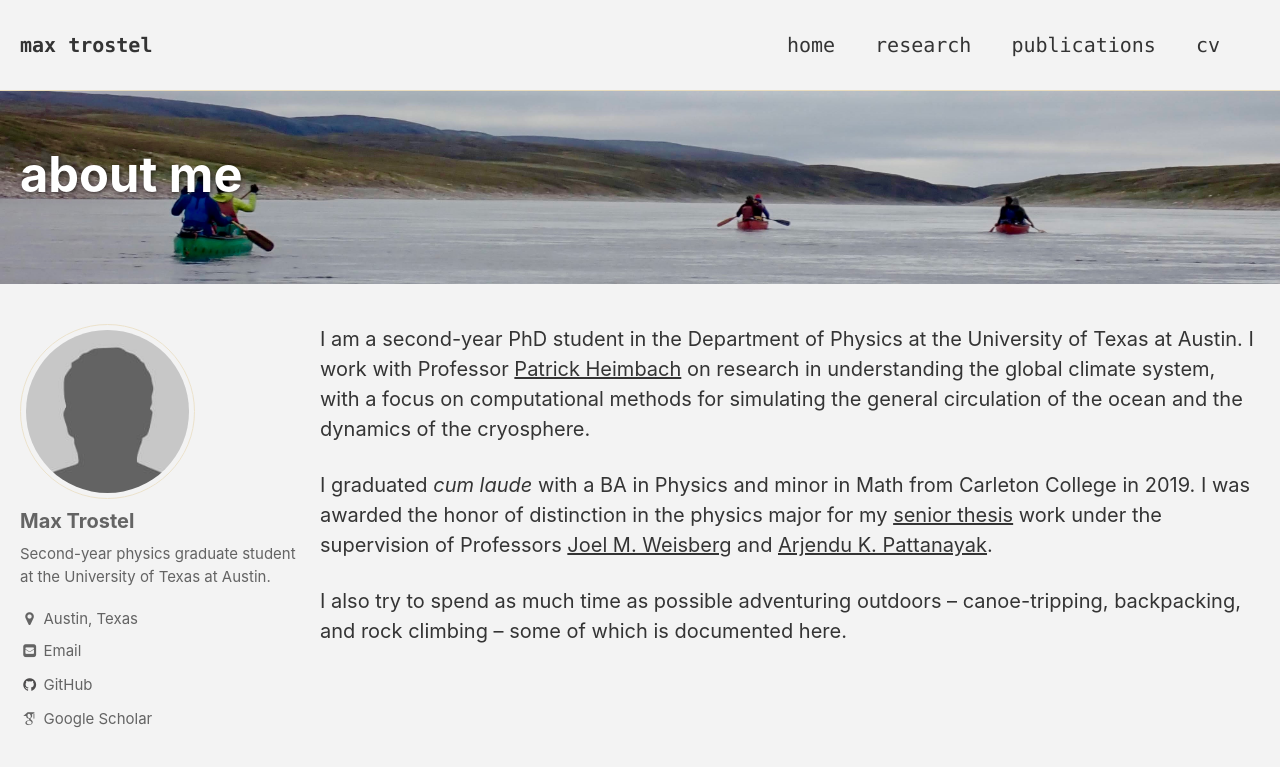
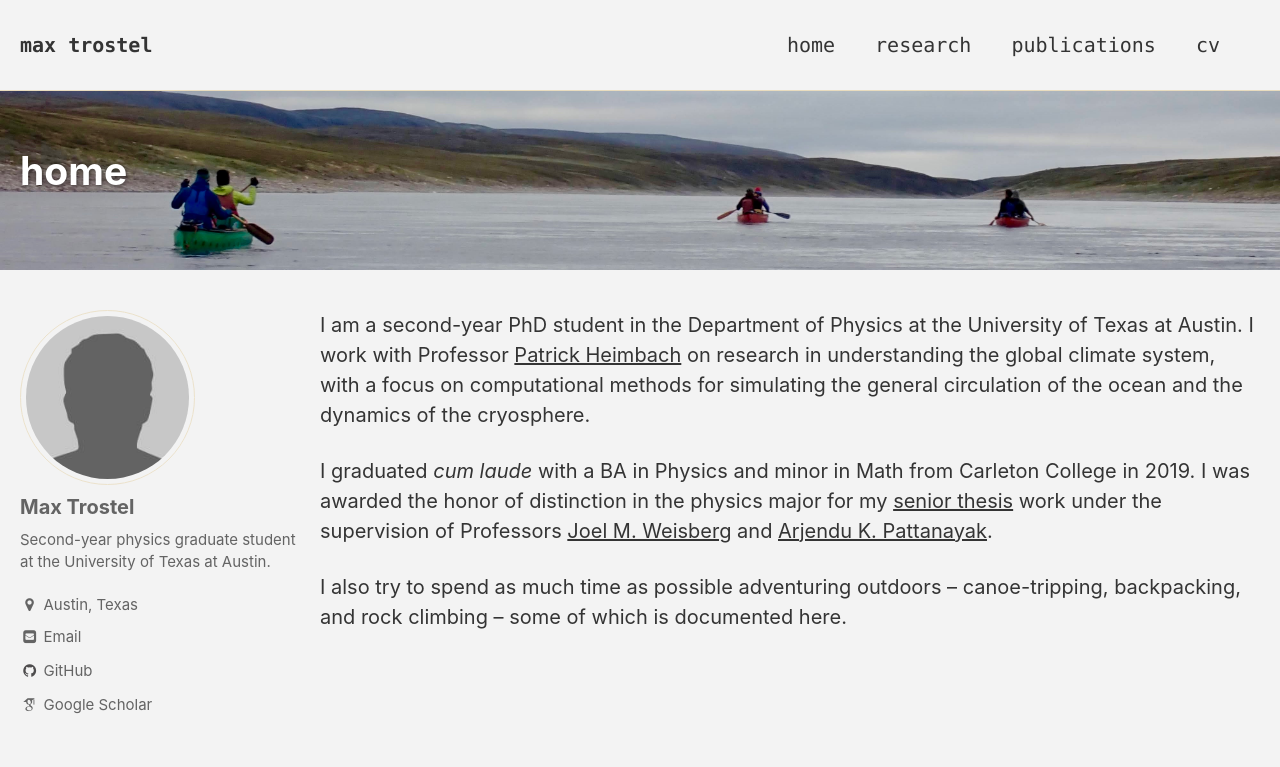
Before and after one commit to trostelm/trostelm.github.io, a Jekyll site: the page built from _pages/index.md, in a window 1280 px wide and 900 px high. Shown: the top 767 px of the window. Built offline with Jekyll 4.4.1, drawn with Linux system fonts in a browser that asks for light colours; some web fonts are replaced; the list of posts is cut into pages by our own code.

Commit message:
home type

```diff
--- a/_pages/index.md
+++ b/_pages/index.md
@@ -1,5 +1,5 @@
 ---
-title: "about me"
+title: "home"
 layout: archive
 sitemap: true
 permalink: /
--- a/_sass/minimal-mistakes/_page.scss
+++ b/_sass/minimal-mistakes/_page.scss
@@ -173,10 +173,10 @@
     }
 
     .page__title {
-      font-size: $type-size-2;
+      font-size: $type-size-3;
 
       @include breakpoint($small) {
-        font-size: $type-size-1;
+        font-size: $type-size-2;
       }
     }
   }
```
